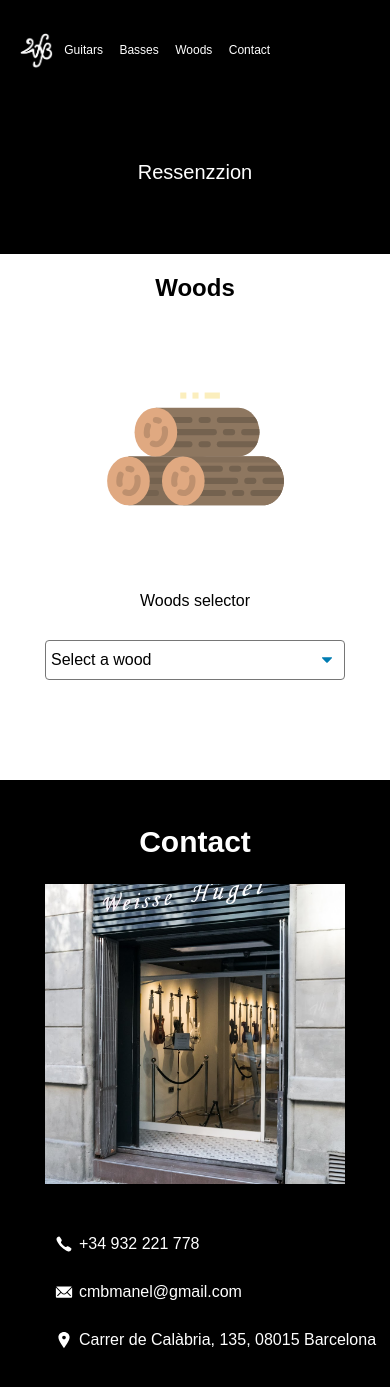
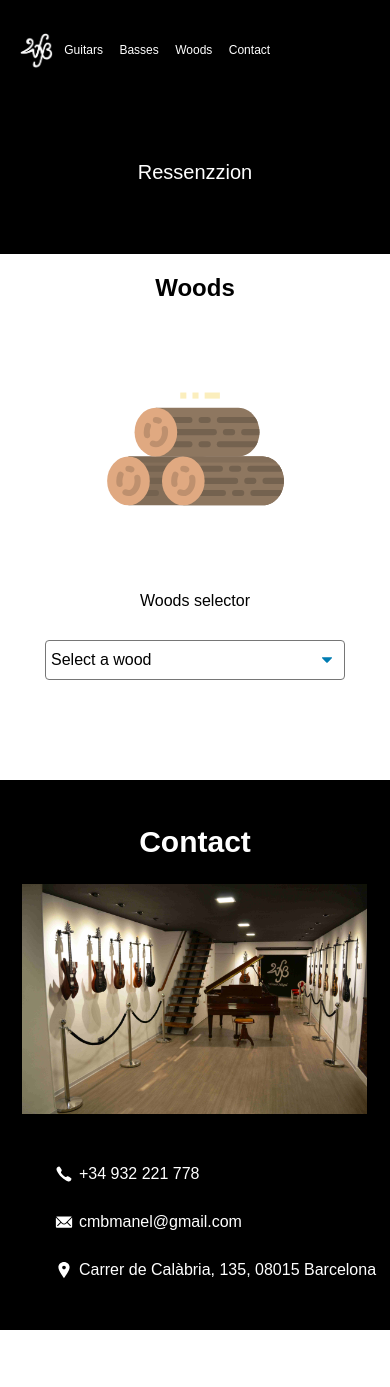
Before and after one commit to IgnacioGCL/weissehugel.com, a Jekyll site: the page built from index.md, in a window 390 px wide and 1400 px high, scrolled down 5248 px. Shown: the top 1387 px of the window. Built offline with Jekyll 4.4.1, drawn with Linux system fonts in a browser that asks for light colours; after the commit the page ends 6578 px from its top, so only the background shows below that.

Commit message:
Added outside image

```diff
--- a/styles/home/contact-section.css
+++ b/styles/home/contact-section.css
@@ -45,7 +45,7 @@
 
 @media screen and (max-width: 768px) {
     .store-outside {
-        height: 300px;
+        height: 230px;
         margin-bottom: 20px;
     }
 }
```
Also changed, not shown: assets/img/weisse-hugel-outside.jpg.
